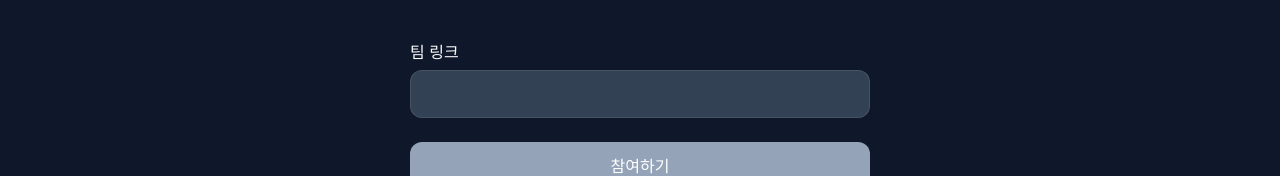
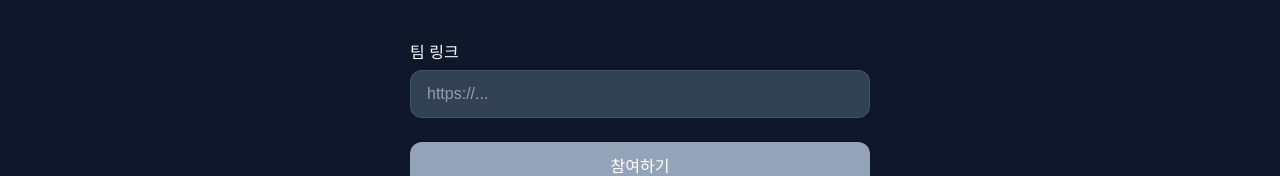
Before and after one commit to ozen0718/coworkers, a Next.js app: page /join in a window 1280 px wide. Shown: the part 277-453 px from the top of the page. Built offline with nearby package versions, Linux system fonts and the light colour scheme.

Commit message:
[Feat] 폼 필드 Input 래핑과 적용된 페이지

```diff
--- a/src/app/(pages)/(main)/addteam/page.tsx
+++ b/src/app/(pages)/(main)/addteam/page.tsx
@@ -21,6 +21,7 @@ export default function AddTeamPage() {
     isLoading,
     onFileChange,
     onNameChange,
+    onNameBlur,
     onCreate,
   } = useAddTeamForm();
 
@@ -53,10 +54,13 @@ export default function AddTeamPage() {
         <FormField
           id="teamName"
           label="팀 이름"
+          type="text"
           value={name}
+          placeholder="팀 이름을 입력해주세요."
           error={nameError}
-          placeholder="팀 이름을 입력해주세요."
-          onChange={onNameChange}
+          maxLength={15}
+          onValueChange={onNameChange}
+          onBlur={onNameBlur}
         />
 
         {submitError && <p className="text-danger text-sm-medium mb-4">{submitError}</p>}
--- a/src/app/(pages)/(main)/join/page.tsx
+++ b/src/app/(pages)/(main)/join/page.tsx
@@ -9,7 +9,14 @@ import { useJoinTeamForm } from '@/hooks/useTeamAddJoinForms';
 import { AuthPagesLayout, PageTitleStyle } from '@/styles/pageStyle';
 
 export default function JoinTeamPage() {
-  const { link, error, isDisabled, onChange, onSubmit, isLoading, submitError } = useJoinTeamForm();
+  const {
+    link,
+    submitError,
+    isDisabled,
+    isLoading,
+    onChange: onLinkChange,
+    onSubmit,
+  } = useJoinTeamForm();
 
   return (
     <div className={clsx(AuthPagesLayout, 'mt-18')}>
@@ -25,13 +32,12 @@ export default function JoinTeamPage() {
         <FormField
           id="teamLink"
           label="팀 링크"
+          type="text"
           value={link}
-          error={error}
-          placeholder=""
-          onChange={onChange}
+          placeholder="https://..."
+          error={submitError}
+          onValueChange={onLinkChange}
         />
-
-        {submitError && <p className="text-danger text-sm-medium mb-4">{submitError}</p>}
 
         <Button
           type="submit"
--- a/src/components/FormField.tsx
+++ b/src/components/FormField.tsx
@@ -1,22 +1,21 @@
-import React from 'react';
+import React, { InputHTMLAttributes } from 'react';
 import clsx from 'clsx';
 
-interface FormFieldProps {
-  id: string;
+interface FormFieldProps extends Omit<InputHTMLAttributes<HTMLInputElement>, 'onChange'> {
   label: string;
-  value: string;
+
   error?: string | null;
-  placeholder?: string;
-  onChange: (value: string) => void;
+
+  onValueChange: (value: string) => void;
 }
 
 export default function FormField({
   id,
   label,
-  value,
   error,
-  placeholder,
-  onChange,
+  className,
+  onValueChange,
+  ...inputProps
 }: FormFieldProps) {
   return (
     <div className="mb-6">
@@ -25,16 +24,15 @@ export default function FormField({
       </label>
       <input
         id={id}
-        type="text"
-        value={value}
-        onChange={(e) => onChange(e.currentTarget.value)}
-        placeholder={placeholder}
+        {...inputProps}
+        onChange={(e) => onValueChange(e.currentTarget.value)}
         className={clsx(
           'bg-bg100 text-lg-regular h-12 w-full rounded-xl border px-4 focus:outline-none',
           {
             'border-danger': !!error,
             'border-gray100/10 focus:border-primary hover:border-primary-hover': !error,
-          }
+          },
+          className
         )}
       />
       {error && <p className="text-danger text-sm-medium mt-1">{error}</p>}
```
